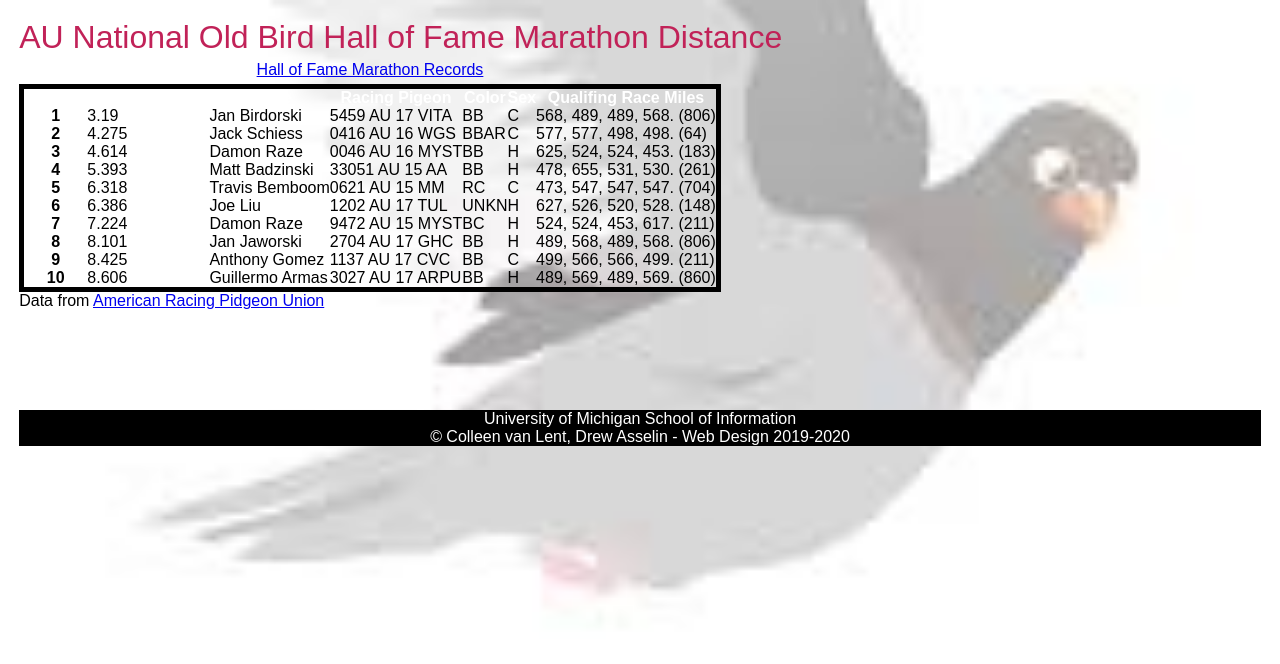
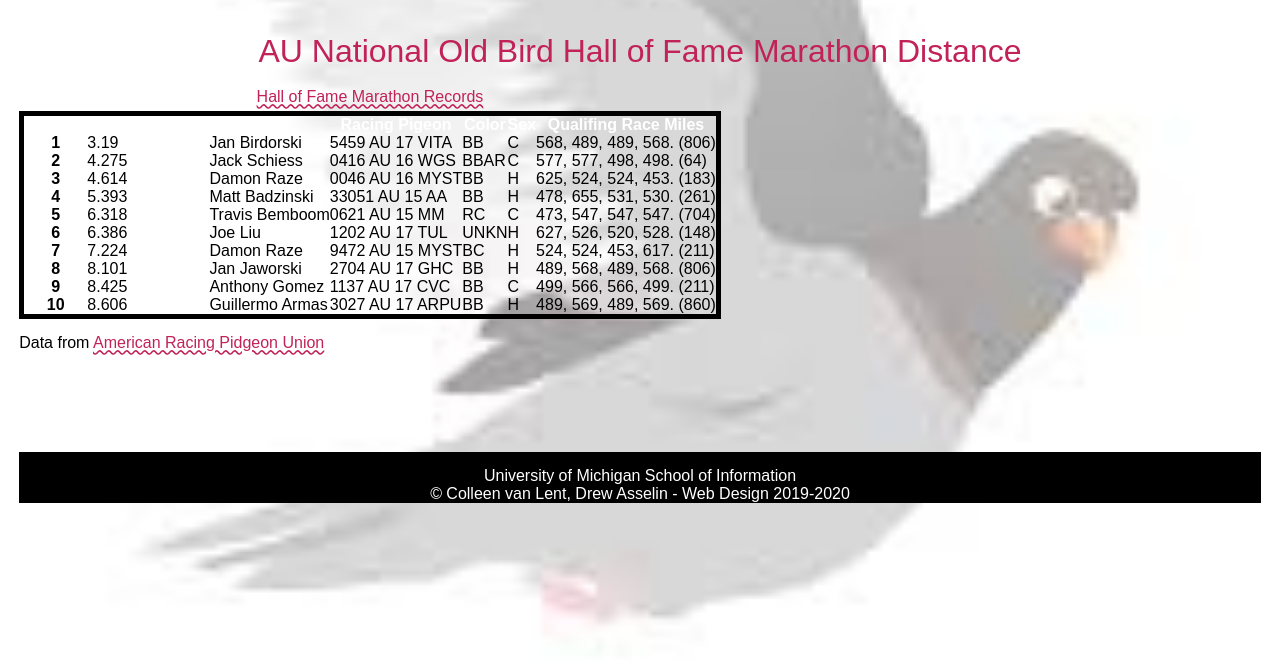
Before and after one commit to adsturza/homework4-2021, a plain HTML site: page index.html in a window 1280 px wide. Drawn offline with Linux system fonts and the light colour scheme; a web font is replaced by a local one.

Commit message:
requirements 2-5

```diff
--- a/css/style.css
+++ b/css/style.css
@@ -41,23 +41,28 @@ body{
 
 h1{
   color: #c12258;
-  font-size: 2em;
+  font-size: 2em; /* because the default font-sie is 16px, 2em = 32px, satisfying requirement */
 
   /*Req 2*/
-
+  text-align: center;
+  line-height: 2;
 }
 
 p{
-
+  padding-top: 15px;
 }
 
 a{
-
+  font-size: 16px;
+  color: #C12258;
+  text-decoration-style: wavy;
 }
 
 /*Req 5*/
 /*Add selector and rule here*/
-
+*:focus {
+  border: dashed 3px #417243;
+}
 
 
 td{
```
